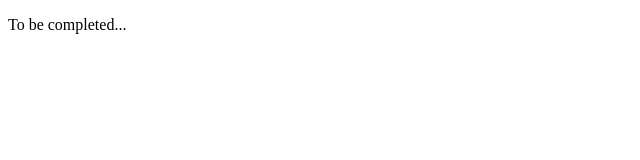
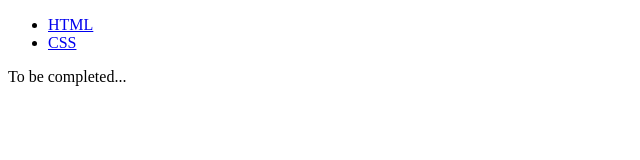
Before and after one commit to 5pence/htmlandcssbasics, a plain HTML site: page css.html in a window 1280 px wide. Shown: the whole page, without its empty margins (0-640 px from the left). Drawn offline with Linux system fonts and the light colour scheme.

Commit message:
Add header nav to css page template

```diff
--- a/css.html
+++ b/css.html
@@ -6,6 +6,14 @@
     <title>CSS</title>
 </head>
 <body>
+    <header>
+        <nav>
+            <ul>
+                <li><a href="index.html">HTML</a></li>
+                <li><a href="css.html">CSS</a></li>
+            </ul>
+        </nav>
+    </header>
     <p>To be completed...</p>
 </body>
 </html>
```
